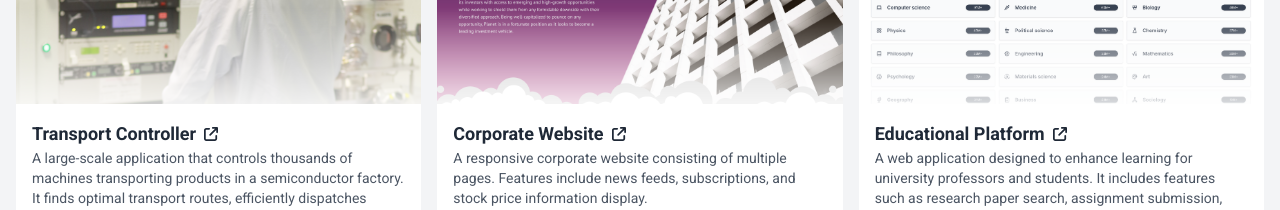
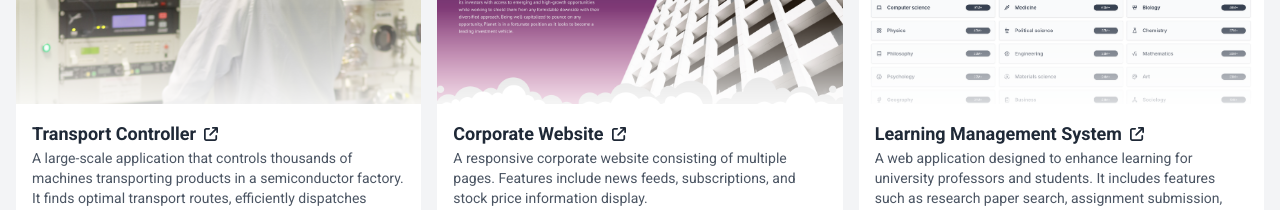
Before and after one commit to seihello/new-portfolio, a Next.js app: page / in a window 1280 px wide. Shown: the part 1940-2150 px from the top of the page. Built offline with nearby package versions, Linux system fonts and the light colour scheme; what tailwindcss-text-fill would draw is missing.

Commit message:
chore: improve the description for the Summations app

```diff
--- a/data/projects.ts
+++ b/data/projects.ts
@@ -44,12 +44,12 @@ const projects = [
   },
   {
     en: {
-      name: "Educational Platform",
+      name: "Learning Management System",
       description:
         "A web application designed to enhance learning for university professors and students. It includes features such as research paper search, assignment submission, and lecture material creation support powered by AI.",
     },
     jp: {
-      name: "教育機関向けプラットフォーム",
+      name: "教育機関向け学習管理システム",
       description:
         "主に大学の教授や生徒らの学習や情報共有を効率化させるWebアプリケーション。論文の検索や課題の提出、AIを活用した講義資料の作成支援などの機能を備えている。",
     },
```
